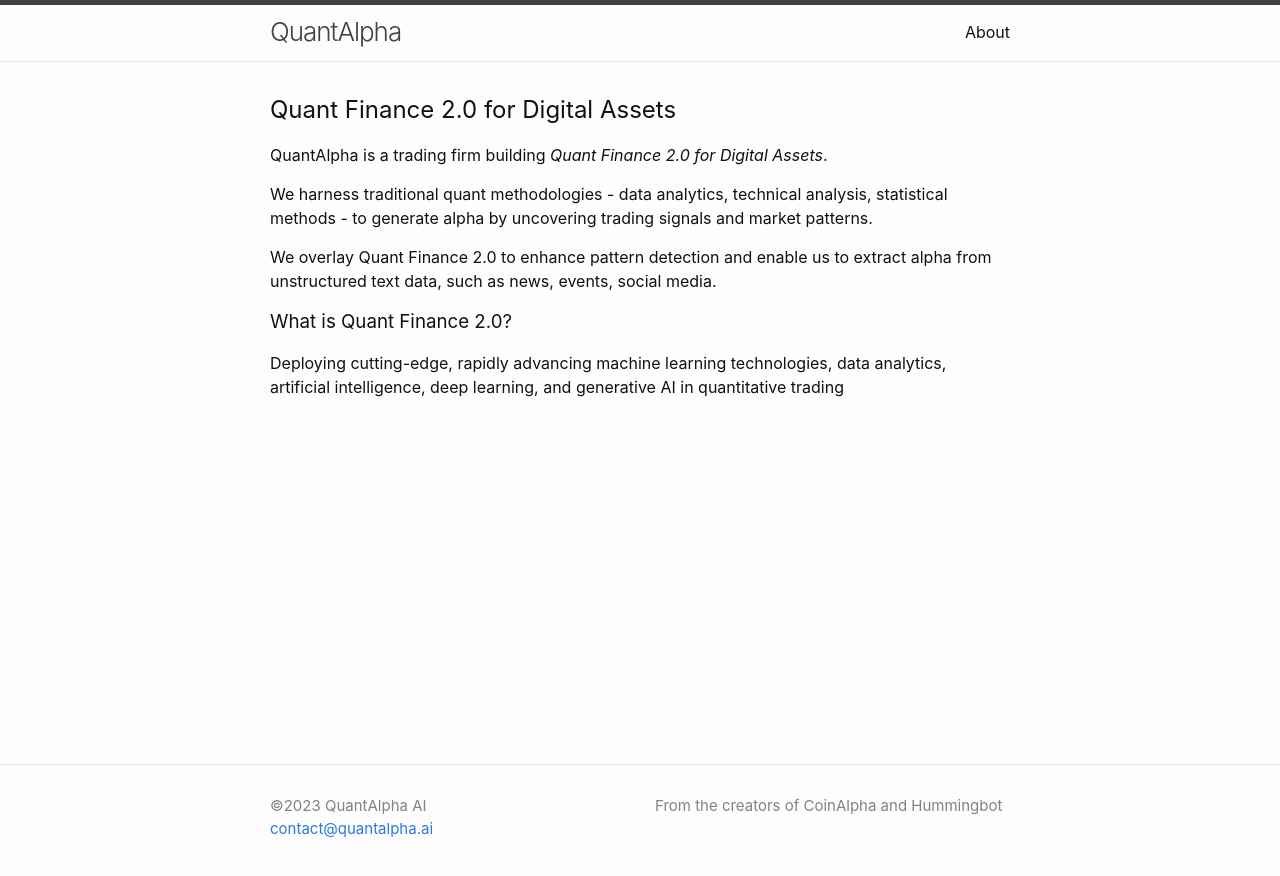
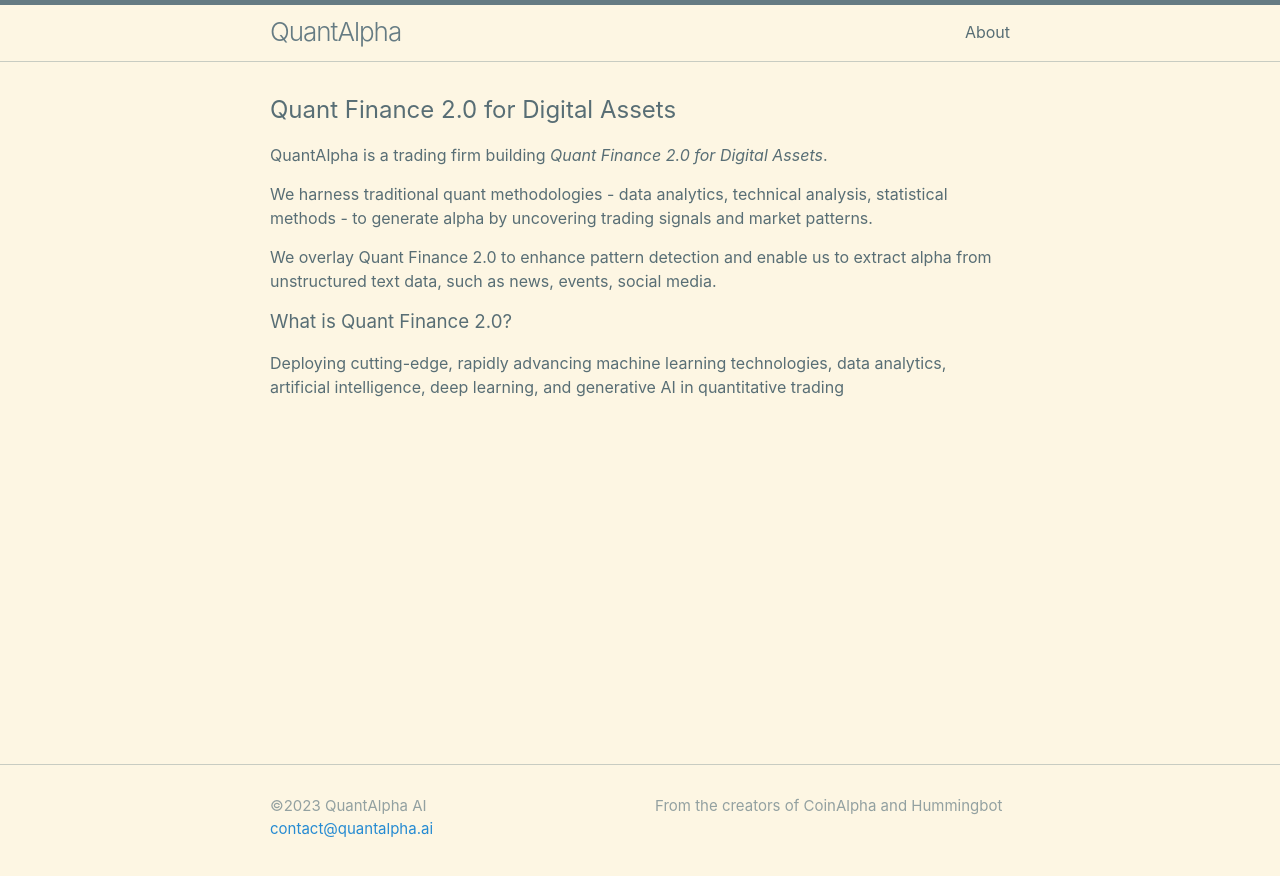
Before and after one commit to quantalpha-ai/quantalpha-ai.github.io, a Jekyll site: the page built from index.markdown, in a window 1280 px wide. Shown: the top 876 px of the page. Built offline with Jekyll 4.4.1, drawn with Linux system fonts in a browser that asks for light colours.

Commit message:
(test) commit

```diff
--- a/_config.yml
+++ b/_config.yml
@@ -76,7 +76,7 @@
   # solarized-light	   Light variant of solarized color scheme.
   # solarized-dark	   Dark variant of solarized color scheme.
   # solarized	         Adaptive skin for solarized color scheme skins.
-  skin: classic
+  skin: solarized
 
   # Minima date format.
   # The default value is "%b %d, %Y" (e.g. Nov 14, 2023)
```
